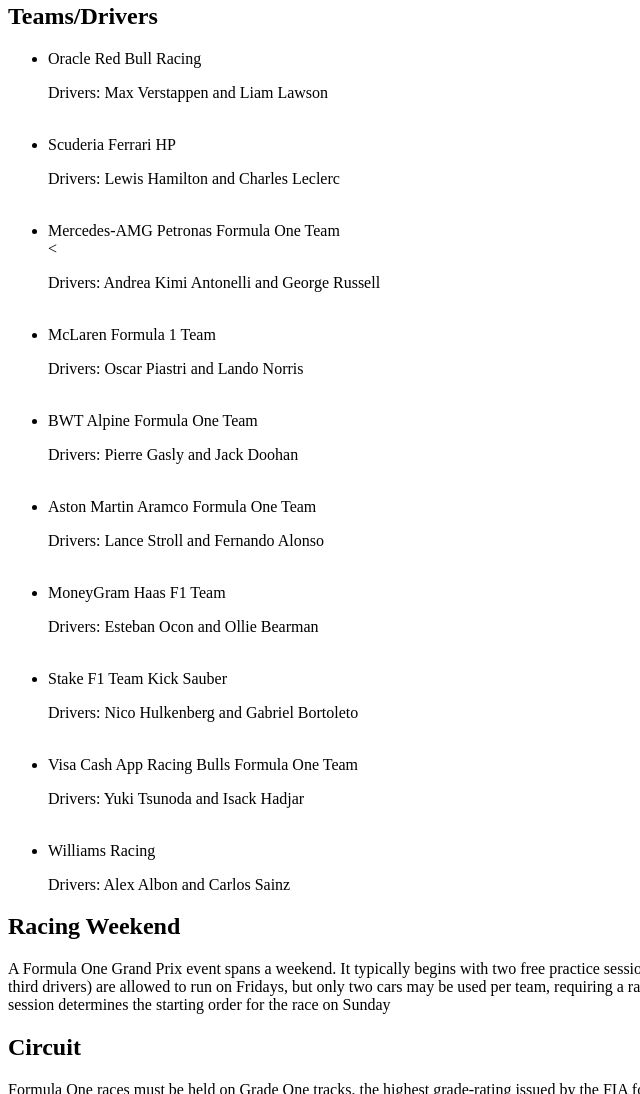
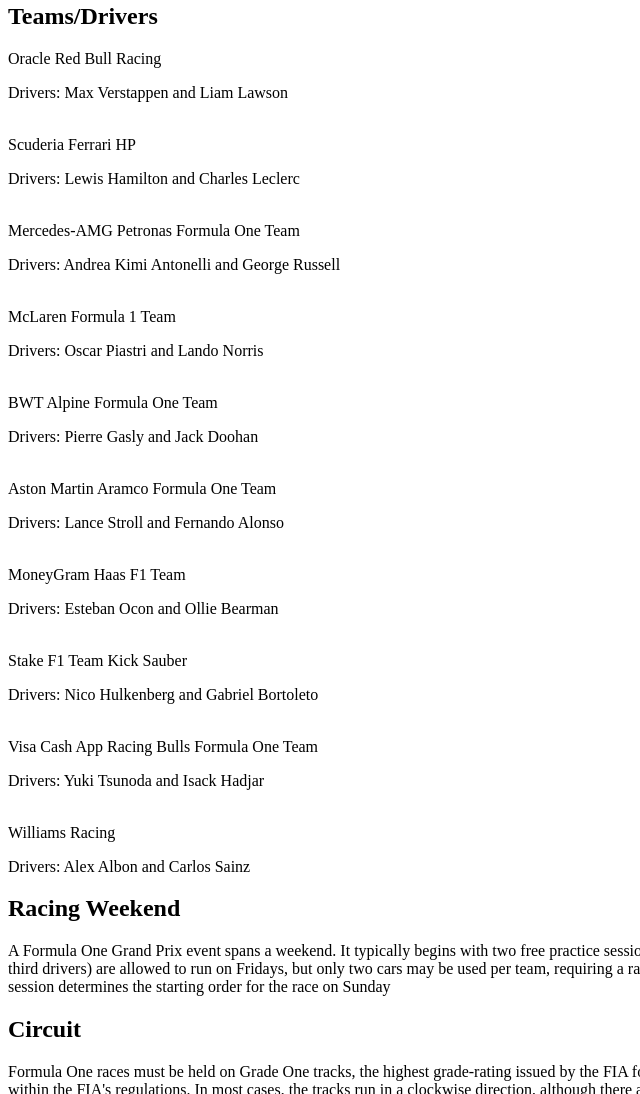
Before and after one commit to hilda1106/hilda1106.github.io, a plain HTML site: page wa/wa3.html in a window 1280 px wide. Shown: the part 916-2010 px from the top of the page, without its empty margins (0-640 px from the left). Drawn offline with Linux system fonts and the light colour scheme.

Commit message:
new update

```diff
--- a/wa/wa3.html
+++ b/wa/wa3.html
@@ -55,35 +55,34 @@
     <div id = "Teams/Drivers">
 
         <h2>Teams/Drivers</h2>
-        <ul>
-            <li> Oracle Red Bull Racing</li>
+             Oracle Red Bull Racing
             <p> Drivers: Max Verstappen and Liam Lawson</p>
             <br>
-            <li> Scuderia Ferrari HP</li>
+            Scuderia Ferrari HP
             <p> Drivers: Lewis Hamilton and Charles Leclerc</p>
             <br>
-            <li> Mercedes-AMG Petronas Formula One Team</li><
+            Mercedes-AMG Petronas Formula One Team
             <p> Drivers: Andrea Kimi Antonelli and George Russell</p>
             <br>
-            <li> McLaren Formula 1 Team</li>
+             McLaren Formula 1 Team
             <p> Drivers: Oscar Piastri and Lando Norris</p>
             <br>
-            <li> BWT Alpine Formula One Team </li>
+             BWT Alpine Formula One Team
             <p> Drivers: Pierre Gasly and Jack Doohan</p>
             <br>
-            <li> Aston Martin Aramco Formula One Team</li>
+            Aston Martin Aramco Formula One Team
             <p> Drivers: Lance Stroll and Fernando Alonso</p>
             <br>
-            <li> MoneyGram Haas F1 Team</li>
+            MoneyGram Haas F1 Team
             <p> Drivers: Esteban Ocon and Ollie Bearman</p>
             <br>
-            <li> Stake F1 Team Kick Sauber</li>
+            Stake F1 Team Kick Sauber
             <p> Drivers: Nico Hulkenberg and Gabriel Bortoleto</p>
             <br>
-            <li> Visa Cash App Racing Bulls Formula One Team</li>
+            Visa Cash App Racing Bulls Formula One Team
             <p> Drivers: Yuki Tsunoda and Isack Hadjar</p>
             <br>
-            <li> Williams Racing</li>
+            Williams Racing
             <p> Drivers: Alex Albon and Carlos Sainz</p>
        </ul>
     </div>
```
